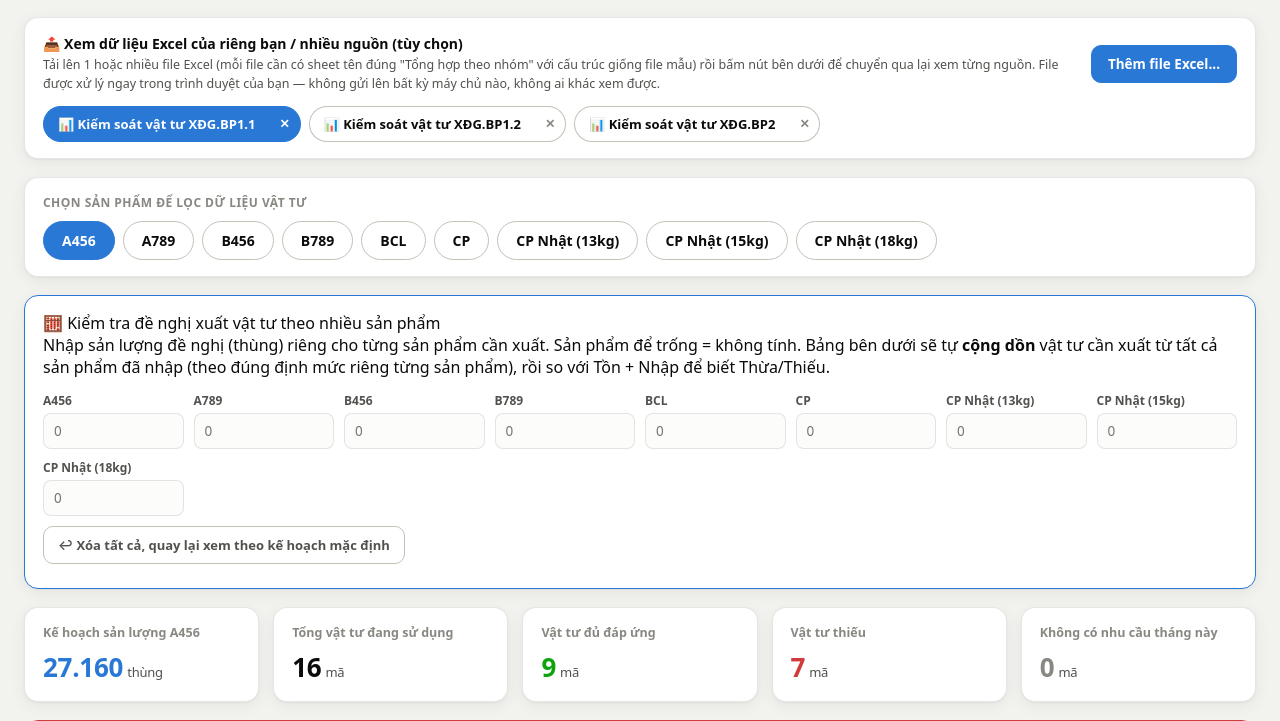
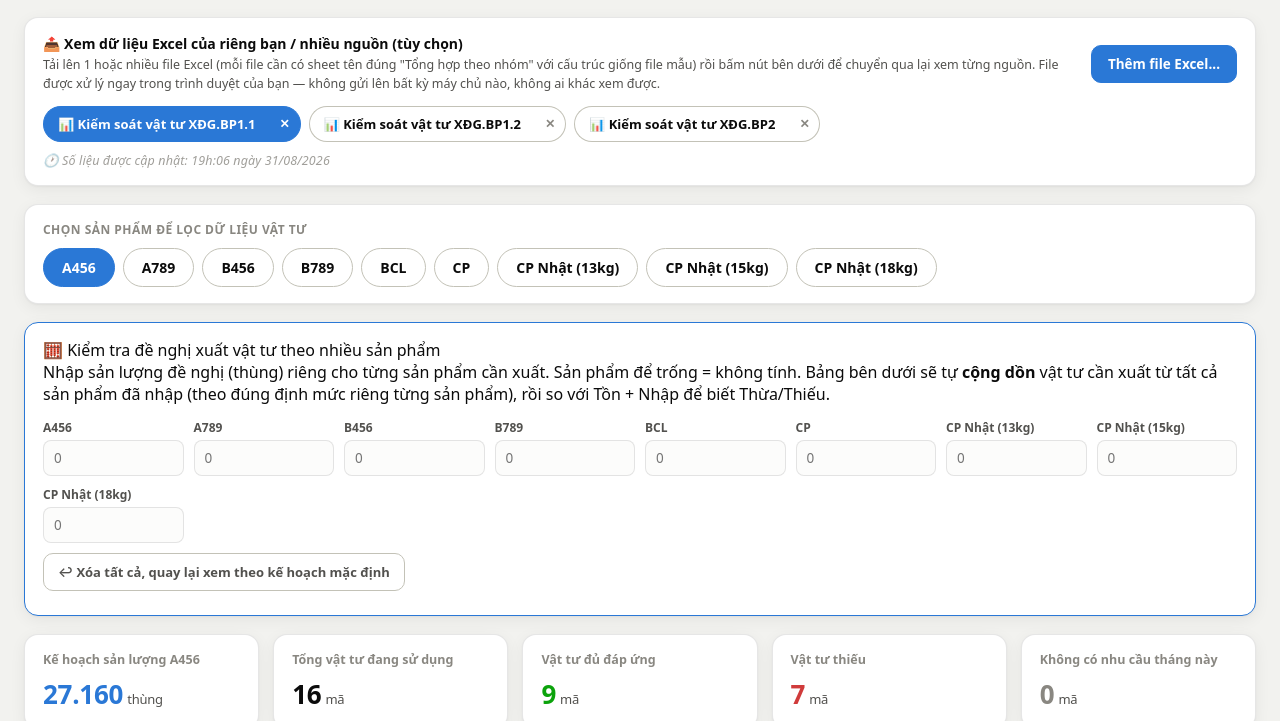
Before and after one commit to SN-CHUOI/KIEMSOAT.VTXSX, a plain HTML site: page dashboard.html in a window 1280 px wide. Shown: the part 79-800 px from the top of the page. Drawn offline with Linux system fonts and the light colour scheme.

Commit message:
Them khung chu mo hien thi gio cap nhat du lieu theo tung nguon

```diff
--- a/dashboard.html
+++ b/dashboard.html
@@ -262,6 +262,10 @@
   #calcStatus { font-size: 12.5px; margin-top: 8px; color: var(--blue); font-weight: 600; }
 
   .source-buttons { display: flex; flex-wrap: wrap; gap: 8px; margin-top: 12px; }
+  .update-time-badge {
+    font-size: 12.5px; color: var(--text-muted); font-style: italic;
+    margin-top: 10px; opacity: 0.8; letter-spacing: .01em;
+  }
   .source-pill-wrap { display: inline-flex; align-items: stretch; }
   .source-pill {
     font-family: inherit; cursor: pointer; padding: 8px 14px;
@@ -307,6 +311,7 @@
     </div>
     <div id="uploadStatus"></div>
     <div class="source-buttons" id="sourceButtons"></div>
+    <div class="update-time-badge" id="updateTimeBadge"></div>
   </div>
 
   <div class="card product-panel">
@@ -406,10 +411,29 @@
     return DATA.products.some(p => (state.customQtyByProduct[p] || 0) > 0);
   }
 
+  // Doi dinh dang gio sinh du lieu (tu PowerShell "yyyy-MM-dd HH:mm:ss" hoac
+  // tu trinh duyet toLocaleString('vi-VN')) sang dang "16h:00 ngày 01/09/2026".
+  function formatUpdateTime(generatedAt) {
+    if (!generatedAt) return null;
+    const pad = n => String(n).padStart(2, '0');
+    const isoMatch = /^(\d{4})-(\d{2})-(\d{2})[ T](\d{2}):(\d{2})/.exec(generatedAt);
+    if (isoMatch) {
+      const [, y, m, d, hh, mm] = isoMatch;
+      return hh + 'h:' + mm + ' ngày ' + d + '/' + m + '/' + y;
+    }
+    const d2 = new Date(generatedAt);
+    if (!isNaN(d2.getTime())) {
+      return pad(d2.getHours()) + 'h:' + pad(d2.getMinutes()) + ' ngày ' + pad(d2.getDate()) + '/' + pad(d2.getMonth() + 1) + '/' + d2.getFullYear();
+    }
+    return generatedAt;
+  }
+
   function refreshHeaderInfo() {
     document.getElementById('footGenerated').textContent = DATA.generatedAt || '—';
     document.getElementById('subGenerated').textContent =
       'Nguồn: ' + DATA.sourceFile + ' — sheet "' + DATA.sourceSheet + '"';
+    const t = formatUpdateTime(DATA.generatedAt);
+    document.getElementById('updateTimeBadge').textContent = t ? ('🕐 Số liệu được cập nhật: ' + t) : '';
   }
   refreshHeaderInfo();
 
```
